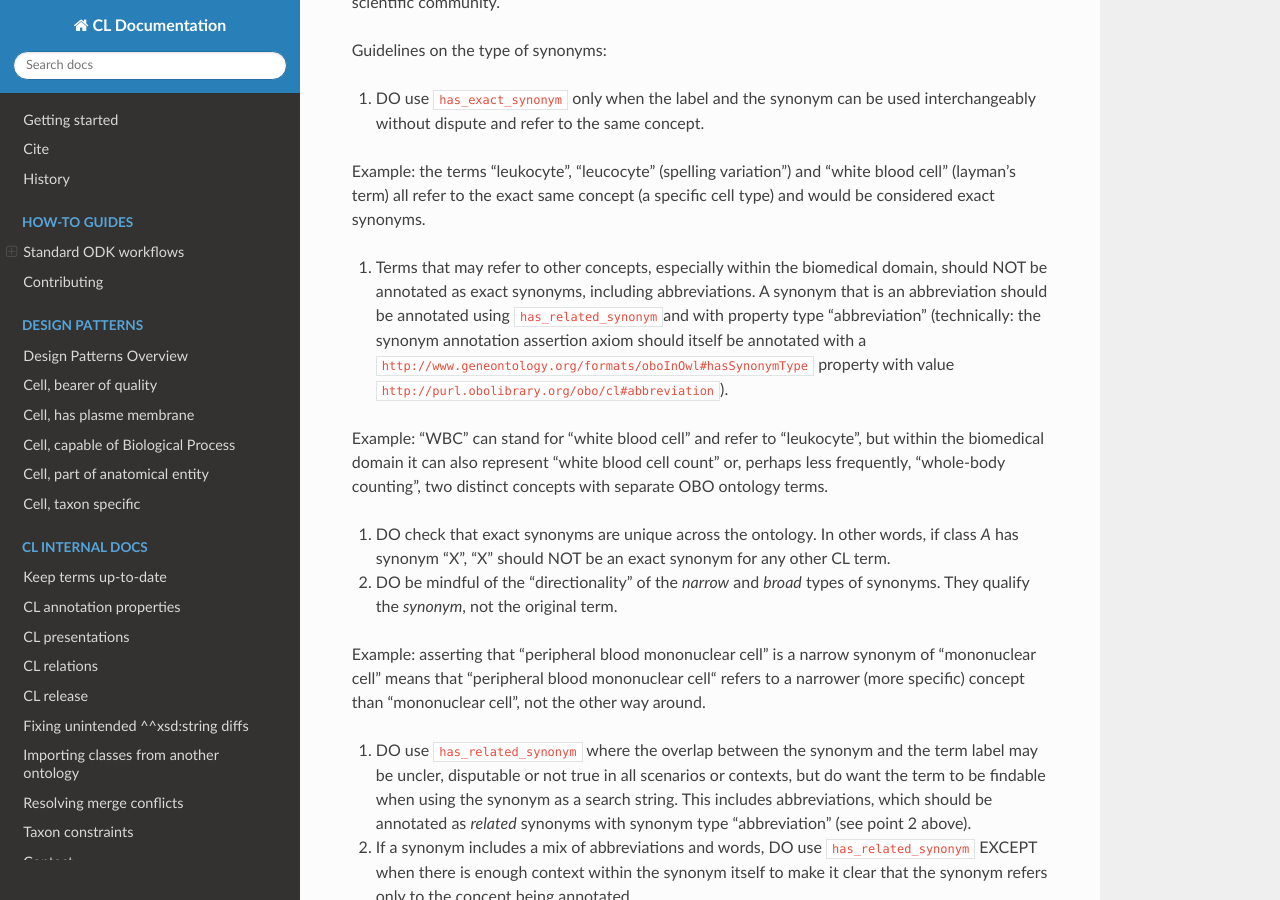
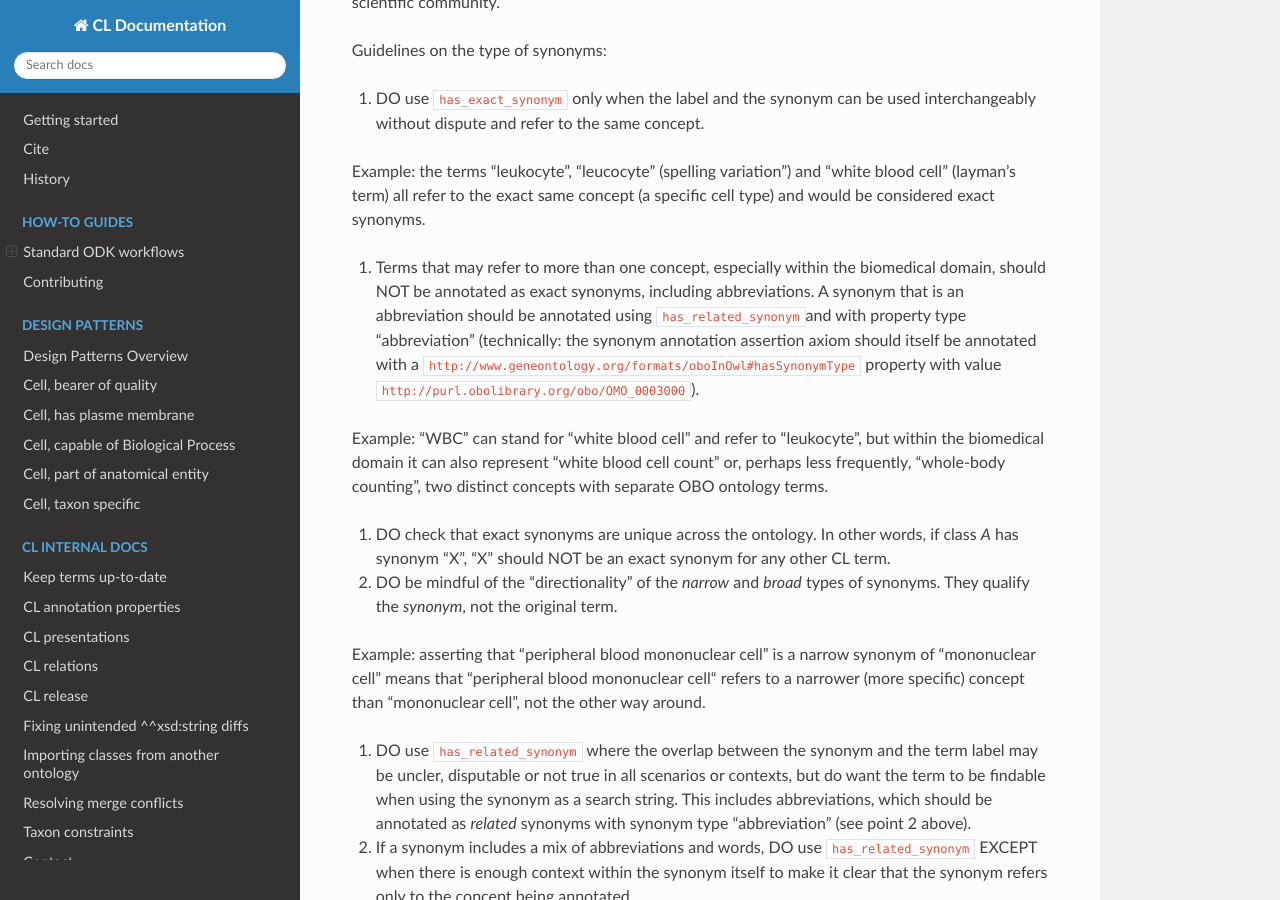
Before and after one commit to obophenotype/cell-ontology, an MkDocs documentation site: the page built from docs/editing_guidelines.md, in a window 1280 px wide and 900 px high, scrolled down 2611 px. Built offline with MkDocs 1.6.1, drawn with Linux system fonts in a browser that asks for light colours; nearby versions of some CDN libraries.

Commit message:
EDIT PURL for abbreviation in editing_guidelines.md

```diff
--- a/docs/editing_guidelines.md
+++ b/docs/editing_guidelines.md
@@ -66,7 +66,7 @@ Guidelines on the type of synonyms:
 
 Example: the terms “leukocyte”, “leucocyte” (spelling variation”) and “white blood cell” (layman’s term) all refer to the exact same concept (a specific cell type) and would be considered exact synonyms.
 
-2. Terms that may refer to other concepts, especially within the biomedical domain, should NOT be annotated as exact synonyms, including abbreviations. A synonym that is an abbreviation should be annotated using `has_related_synonym`and with property type “abbreviation” (technically: the synonym annotation assertion axiom should itself be annotated with a `http://www.geneontology.org/formats/oboInOwl#hasSynonymType` property with value `http://purl.obolibrary.org/obo/cl#abbreviation`).
+2. Terms that may refer to more than one concept, especially within the biomedical domain, should NOT be annotated as exact synonyms, including abbreviations. A synonym that is an abbreviation should be annotated using `has_related_synonym`and with property type “abbreviation” (technically: the synonym annotation assertion axiom should itself be annotated with a `http://www.geneontology.org/formats/oboInOwl#hasSynonymType` property with value `http://purl.obolibrary.org/obo/OMO_0003000`).
 
 Example: “WBC” can stand for “white blood cell” and refer to “leukocyte”, but within the biomedical domain it can also represent “white blood cell count” or, perhaps less frequently, “whole-body counting”, two distinct concepts with separate OBO ontology terms.
 
```
